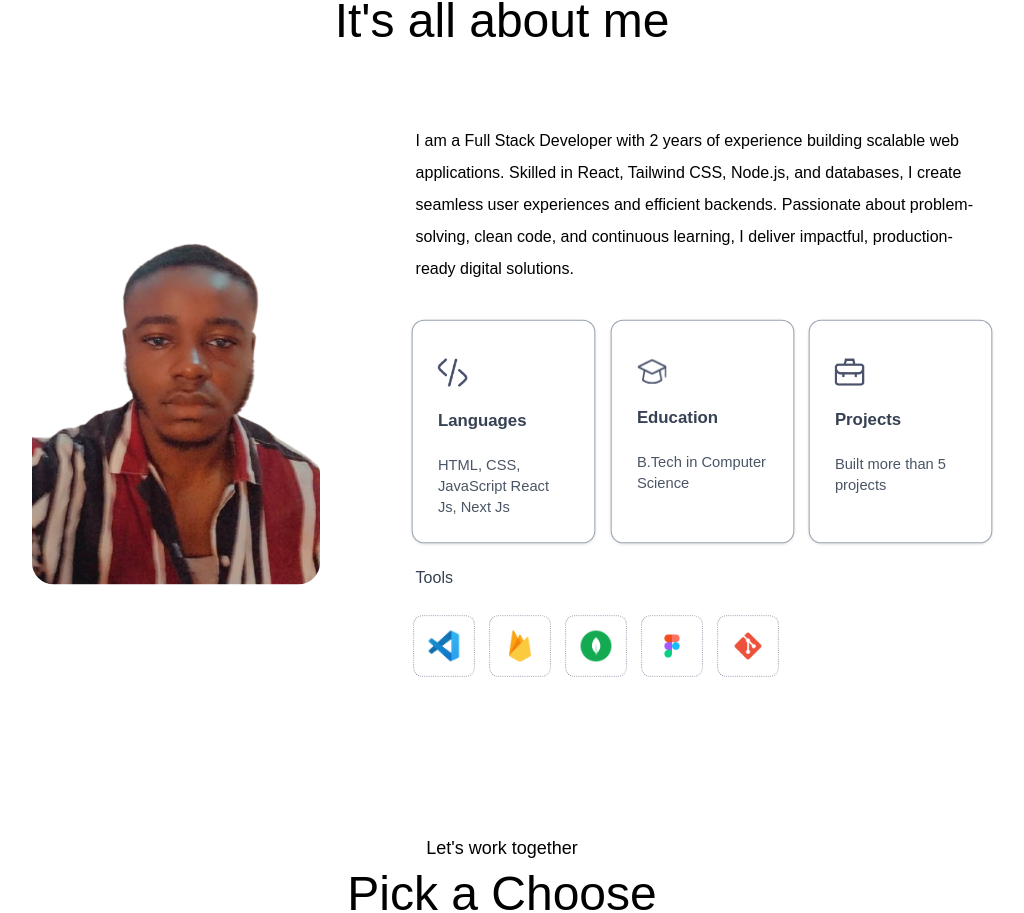
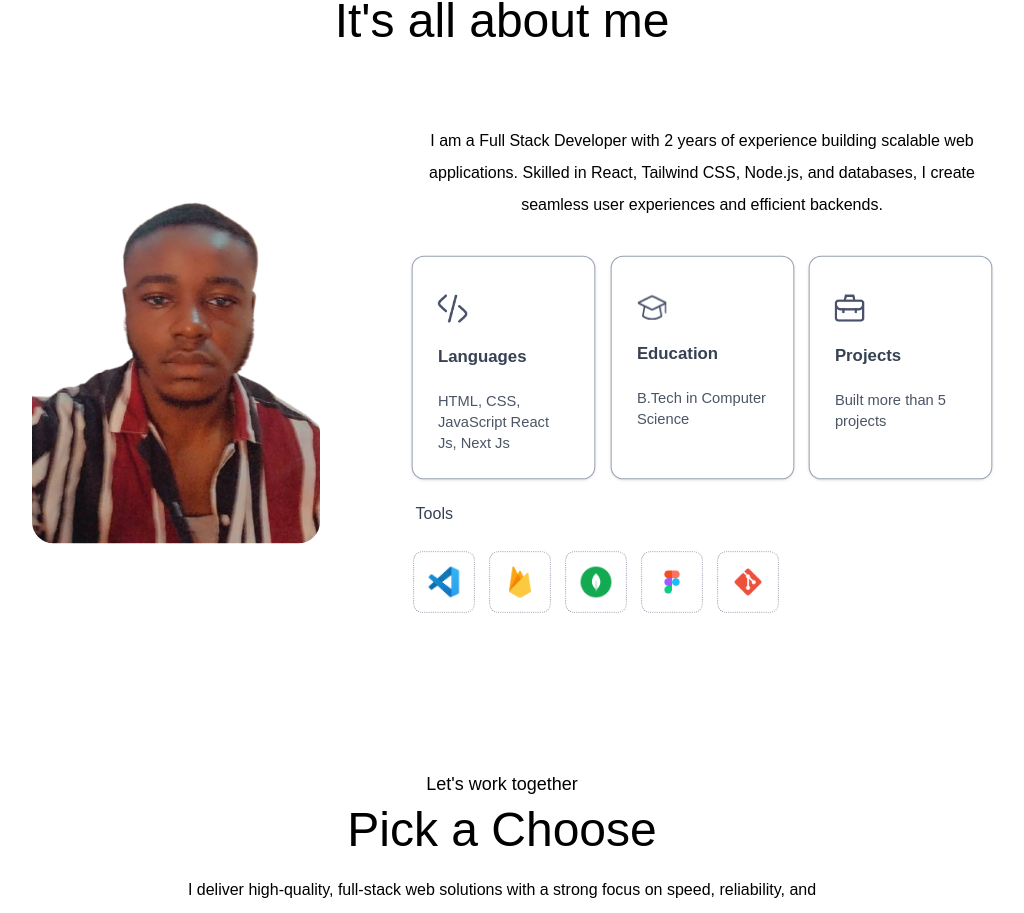
Before and after one commit to okorie-sudo/ok-perspectives, a Next.js app: page / in a window 1280 px wide. Shown: the part 959-1872 px from the top of the page, without its empty margins (138-1162 px from the left). Built offline with nearby package versions, Linux system fonts and the light colour scheme; a web font is replaced by a local one.

Commit message:
fixed styles

```diff
--- a/app/components/Me.jsx
+++ b/app/components/Me.jsx
@@ -24,7 +24,7 @@ const Me = ({ theme }) => {
         initial={{ opacity: 0, y: -30 }}
         whileInView={{ opacity: 1, y: 0 }}
         transition={{ duration: 0.5, delay: 0.7 }}
-        className="text-center text-5xl font-Ovo"
+        className="text-center text-5xl mb-0 font-Ovo"
       >
         It's all about me
       </motion.h2>
@@ -44,7 +44,7 @@ const Me = ({ theme }) => {
           <Image
             src={assets.user_image}
             alt="me"
-            className="w-full  rounded-3xl mx-auto mt-10 mb-5"
+            className="w-full  rounded-3xl mx-auto mt-5 mb-5"
           />
         </motion.div>
         <div className="flex-1">
@@ -52,14 +52,12 @@ const Me = ({ theme }) => {
             initial={{ opacity: 0, y: -50 }}
             whileInView={{ opacity: 1, y: 0 }}
             transition={{ duration: 1, delay: 0.3 }}
-            className="mb-10 max-w-2xl font-Ovo"
+            className="mb-10 max-w-2xl font-Ovo text-center"
           >
             I am a Full Stack Developer with 2 years of experience building
             scalable web applications. Skilled in React, Tailwind CSS, Node.js,
             and databases, I create seamless user experiences and efficient
-            backends. Passionate about problem-solving, clean code, and
-            continuous learning, I deliver impactful, production-ready digital
-            solutions.
+            backends.
           </motion.p>
 
           <ul className="grid grid-cols-1 sm:grid-cols-3 gap-6 max-w-2xl">
```
